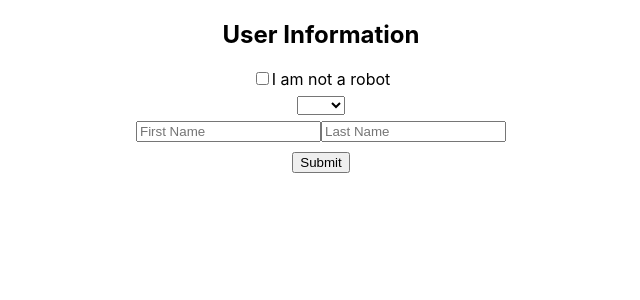
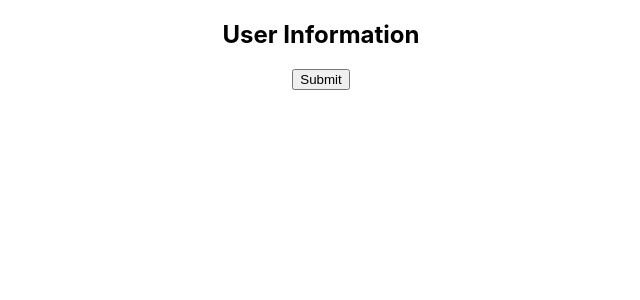
Before and after one commit to Lortiz528/FSW-React-Forms-Exercise, a React (Create React App) app: page / in a window 1280 px wide. Shown: the top 300 px of the page, without its empty margins (319-959 px from the left). Built offline with nearby package versions, Linux system fonts and the light colour scheme.

Commit message:
cleanup starter/master

```diff
--- a/src/UserInfoForm.js
+++ b/src/UserInfoForm.js
@@ -2,80 +2,14 @@ import React, { useState } from "react";
 
 const UserInfoForm = () => {
 
-  const [notARobot, setRobot] = useState(false)
-  const [title, setTitle] = useState('')
-  const [firstName, setFirstName] = useState('')
-  const [lastName, setLastName] = useState('')
-
-  const allFieldsValid = () => {
-    return (
-      notARobot &&
-      title &&
-      firstName &&
-      lastName
-    );
-  };
-
   const handleFormSubmit = (event) => {
     event.preventDefault();
-    if(allFieldsValid()) {
-      alert(`Form submitted! \n ${notARobot} \n ${title} \n ${firstName} \n ${lastName}`);
-    }
-    else {
-      alert("Please fill out the form completely")
-    }
-  }
-
-  const handleFirstNameChange = (e) => {
-    setFirstName(e.target.value)
-  }
-
-  const handleLastNameChange = (e) => {
-    setLastName(e.target.value)
-  }
-
-  const handleCheckboxChange = (e) => {
-    setRobot(e.target.checked)
-  }
-
-  const handleSelectChange = (e) => {
-    setTitle(e.target.value)
+    alert(`Form submitted!`)
   }
 
   return (
     <form onSubmit={handleFormSubmit}>
       <h2>User Information</h2>
-
-      <div className="form-group">
-        <input id="not-robot" type="checkbox" checked={notARobot} onChange={handleCheckboxChange}/>
-        <label htmlFor="not-robot">I am not a robot</label>
-      </div>
-
-      <div className="form-group">
-        <select value={title} onChange={handleSelectChange}>
-          <option value=''></option>
-          <option value='mr'>Mr.</option>
-          <option value='ms'>Ms.</option>
-          <option value='mrs'>Mrs.</option>
-          <option value='mx'>Mx.</option>
-          <option value='dr'>Dr.</option>
-        </select>
-      </div>
-
-      <div className="form-group">
-        <input
-          type="text"
-          value={firstName}
-          placeholder="First Name"
-          onChange={handleFirstNameChange}
-        />
-        <input
-          type="text"
-          value={lastName}
-          placeholder="Last Name"
-          onChange={handleLastNameChange}
-        />
-      </div>
 
       <button type="submit">Submit</button>
     </form>
```
